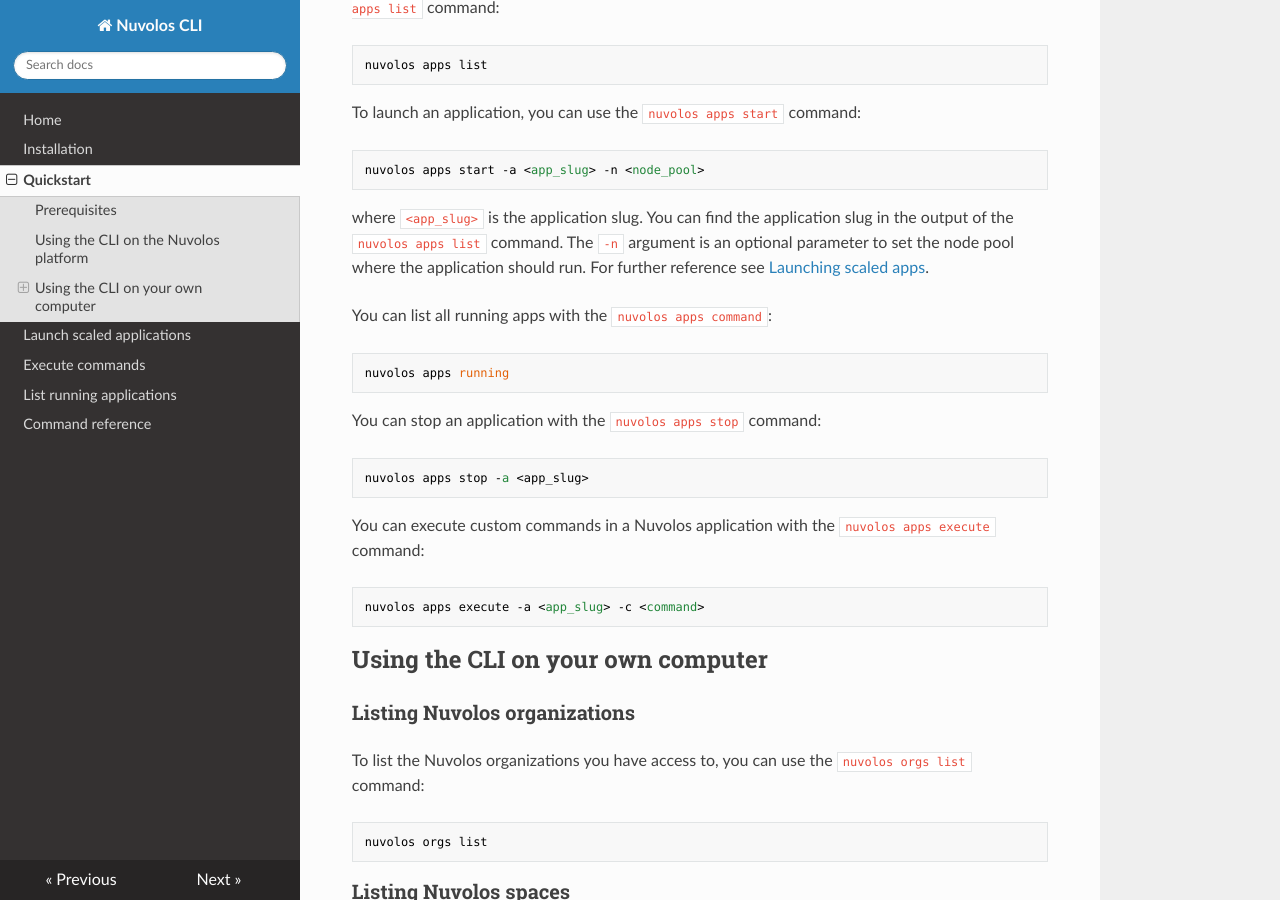
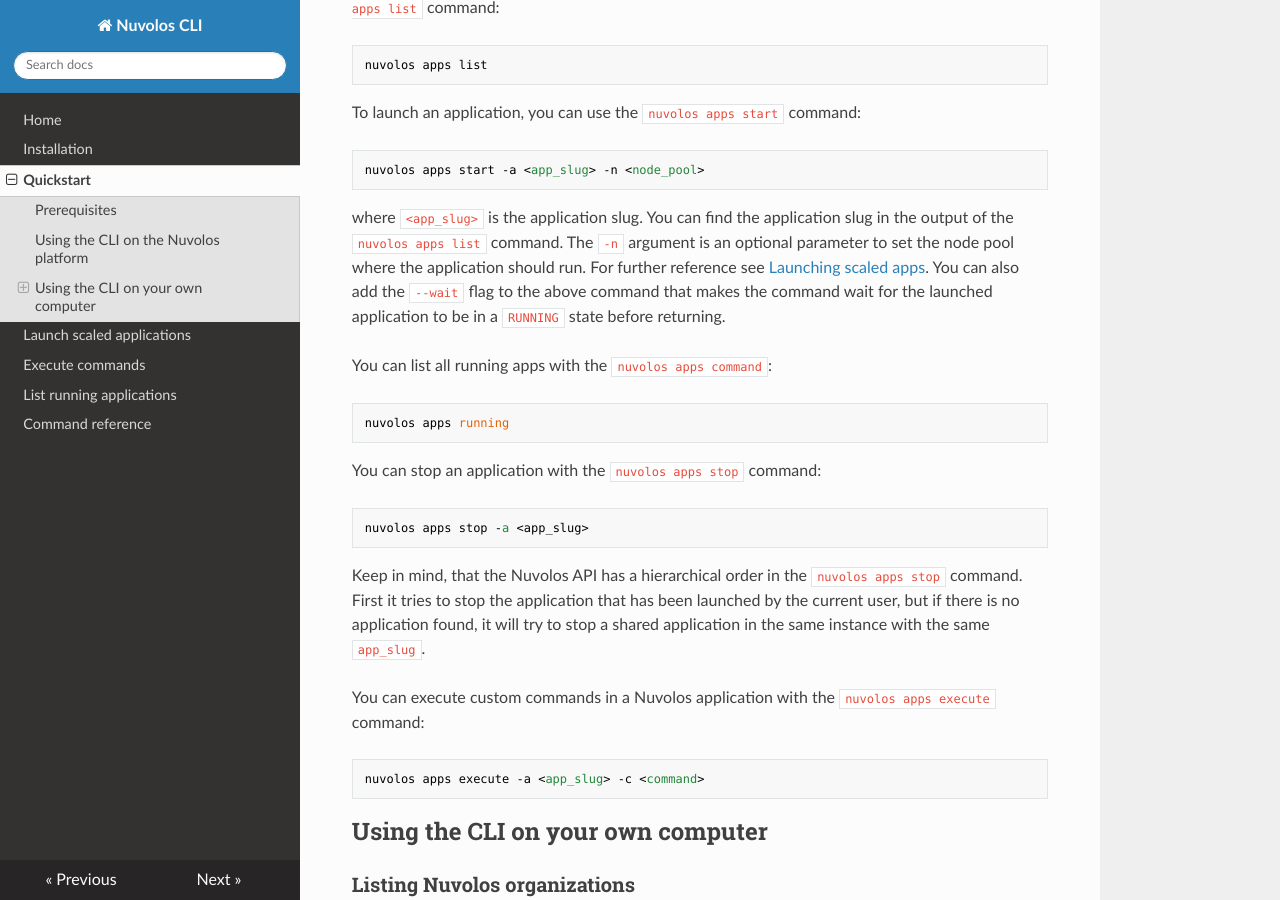
Before and after one commit to nuvolos-cloud/nuvolos-cli, an MkDocs documentation site: the page built from docs/quickstart.md, in a window 1280 px wide and 900 px high, scrolled down 527 px. Built offline with MkDocs 1.6.1, drawn with Linux system fonts in a browser that asks for light colours; nearby versions of some CDN libraries; some of the changed text lies outside the part shown.

Commit message:
update documentation, minor fix to app start wait

````diff
--- a/docs/quickstart.md
+++ b/docs/quickstart.md
@@ -29,6 +29,8 @@
 You can find the application slug in the output of the `nuvolos apps list` command.
 The `-n` argument is an optional parameter to set the node pool where the
 application should run. For further reference see [Launching scaled apps](launch_scaled_apps.md).
+You can also add the `--wait` flag to the above command that makes the command wait for the launched application to be
+in a `RUNNING` state before returning.
 
 You can list all running apps with the `nuvolos apps command`:
 
@@ -41,6 +43,9 @@
 ```
 nuvolos apps stop -a <app_slug>
 ```
+Keep in mind, that the Nuvolos API has a hierarchical order in the `nuvolos apps stop` command. First it tries to
+stop the application that has been launched by the current user, but if there is no application found, it will try
+to stop a shared application in the same instance with the same `app_slug`.
 
 You can execute custom commands in a Nuvolos application with the `nuvolos apps execute` command:
 ```
@@ -109,6 +114,8 @@
 
 where `<org_slug>` is the organization slug, `<space_slug>` is the space slug, `<instance_slug>` is the instance slug, and `<app_slug>` is the application slug.
 The `-n` argument is an optional parameter to set the node pool where the application should run. For further reference see [Launching scaled apps](launch_scaled_apps.md).
+You can also add the `--wait` flag to the above command that makes the command wait for the launched application to be
+in a `RUNNING` state before returning.
 
 **Note that you can only start Nuvolos applications in the development snapshot.**
 
@@ -122,6 +129,9 @@
 
 where `<org_slug>` is the organization slug, `<space_slug>` is the space slug, `<instance_slug>` is the instance slug, and `<app_slug>` is the application slug.
 
+Keep in mind, that the Nuvolos API has a hierarchical order in the `nuvolos apps stop` command. First it tries to
+stop the application that has been launched by the current user, but if there is no application found, it will try
+to stop a shared application in the same instance with the same `app_slug`.
 ### Executing commands in a Nuvolos application
 
 To execute a command in a running Nuvolos application, you can use the `nuvolos apps execute` command:
````
Also changed, not shown: docs/execute_commands.md (+8 -4 lines), 2 other files.
